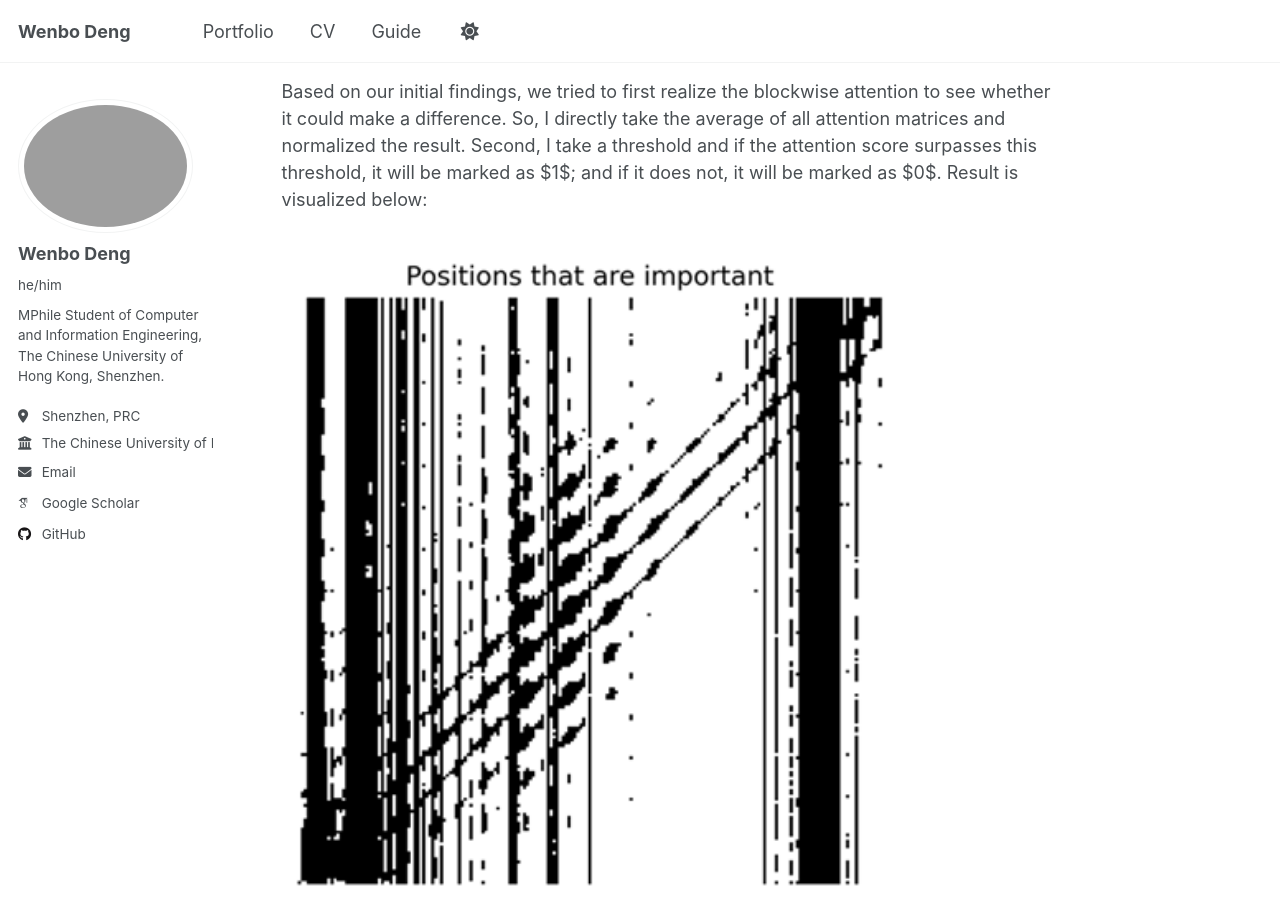
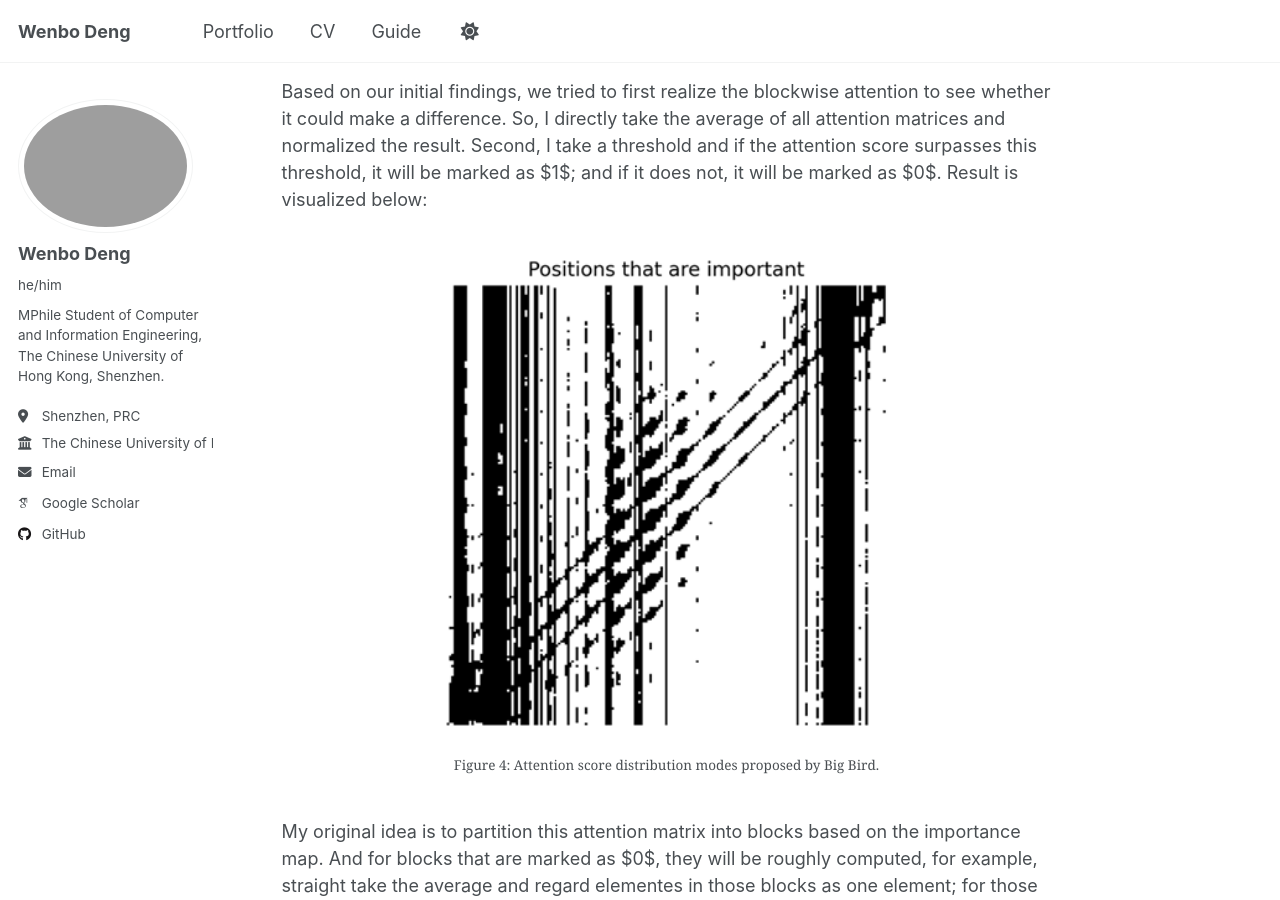
Before and after one commit to Blanca-s/Blanca-s.github.io, a Jekyll site: the page built from _portfolio/portfolio-3.md, in a window 1280 px wide and 900 px high, scrolled down 2778 px. Built offline with Jekyll 4.4.1, drawn with Linux system fonts in a browser that asks for light colours; some web fonts are replaced; a script that is not in the unit is left out.

Commit message:
update portfolio

```diff
--- a/_portfolio/portfolio-3.md
+++ b/_portfolio/portfolio-3.md
@@ -44,19 +44,19 @@ To validate my observations, I investigated researches of others like [Big Bird]
 Based on our initial findings, we tried to first realize the blockwise attention to see whether it could make a difference.
 So, I directly take the average of all attention matrices and normalized the result.
 Second, I take a threshold and if the attention score surpasses this threshold, it will be marked as $1$; and if it does not, it will be marked as $0$. Result is visualized below:
-<figure>
+<figure style="display: flex; flex-direction: column; align-items: center;">
   <img src="/images/blockwise_attention.png"
        alt="A flowchart showing a process where a model's thinking steps are guided by high-quality examples."
-       style="max-width: 80%; height: auto;">
+       style="max-width: 60%; height: auto;">
   <figcaption>Figure 4: Attention score distribution modes proposed by Big Bird.
   </figcaption>
 </figure>
 
 My original idea is to partition this attention matrix into blocks based on the importance map. And for blocks that are marked as $0$, they will be roughly computed, for example, straight take the average and regard elementes in those blocks as one element; for those are marked as $1$, elements in them will be calculated precisely. The result of partitioning is shown as:
-<figure>
+<figure style="display: flex; flex-direction: column; align-items: center;">
   <img src="/images/quadtree_partition_result.png"
        alt="A flowchart showing a process where a model's thinking steps are guided by high-quality examples."
-       style="max-width: 80%; height: auto;">
+       style="max-width: 60%; height: auto;">
   <figcaption>Figure 5: Partitioning result of importance map.
   </figcaption>
 </figure>
```
